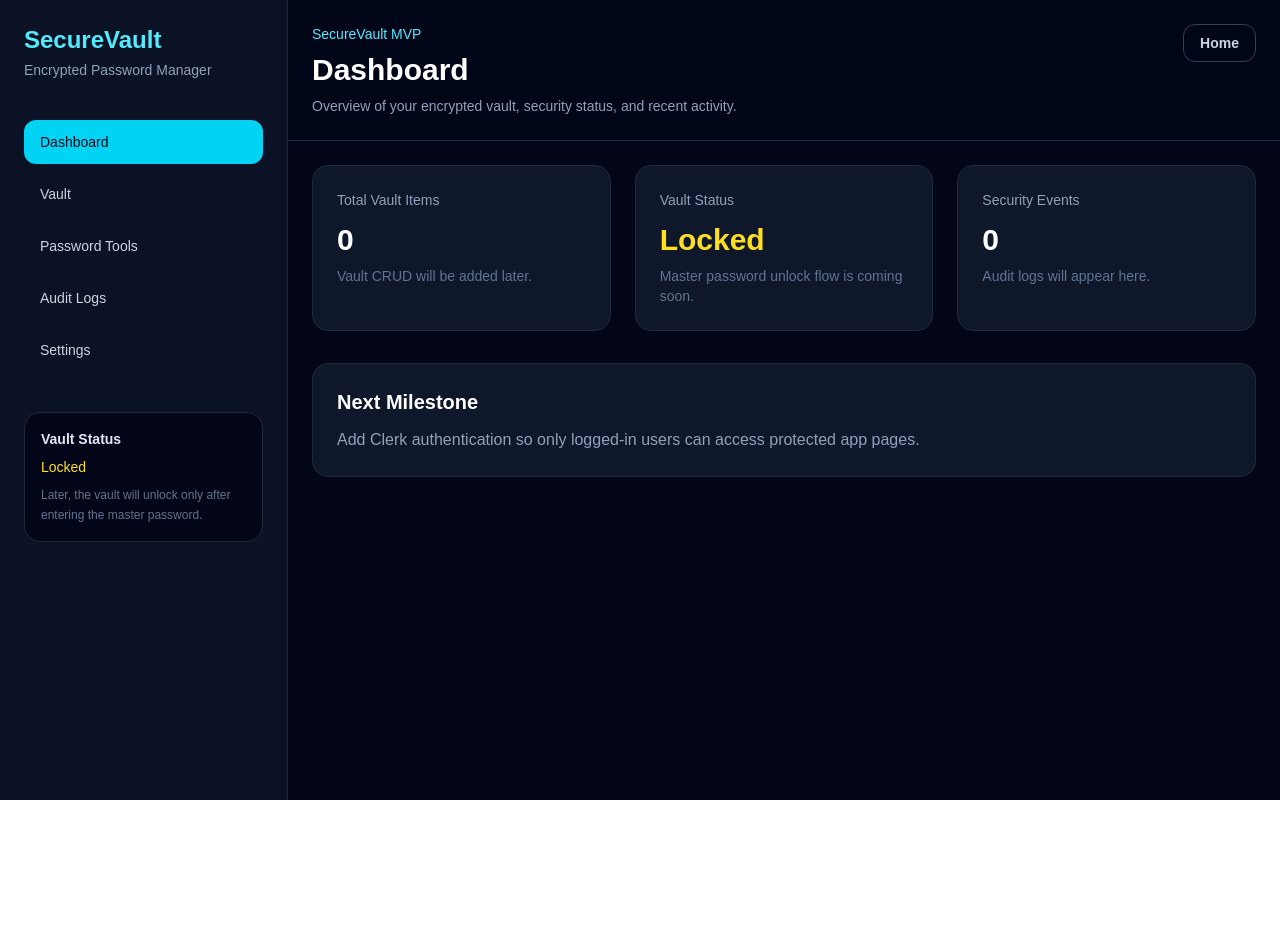
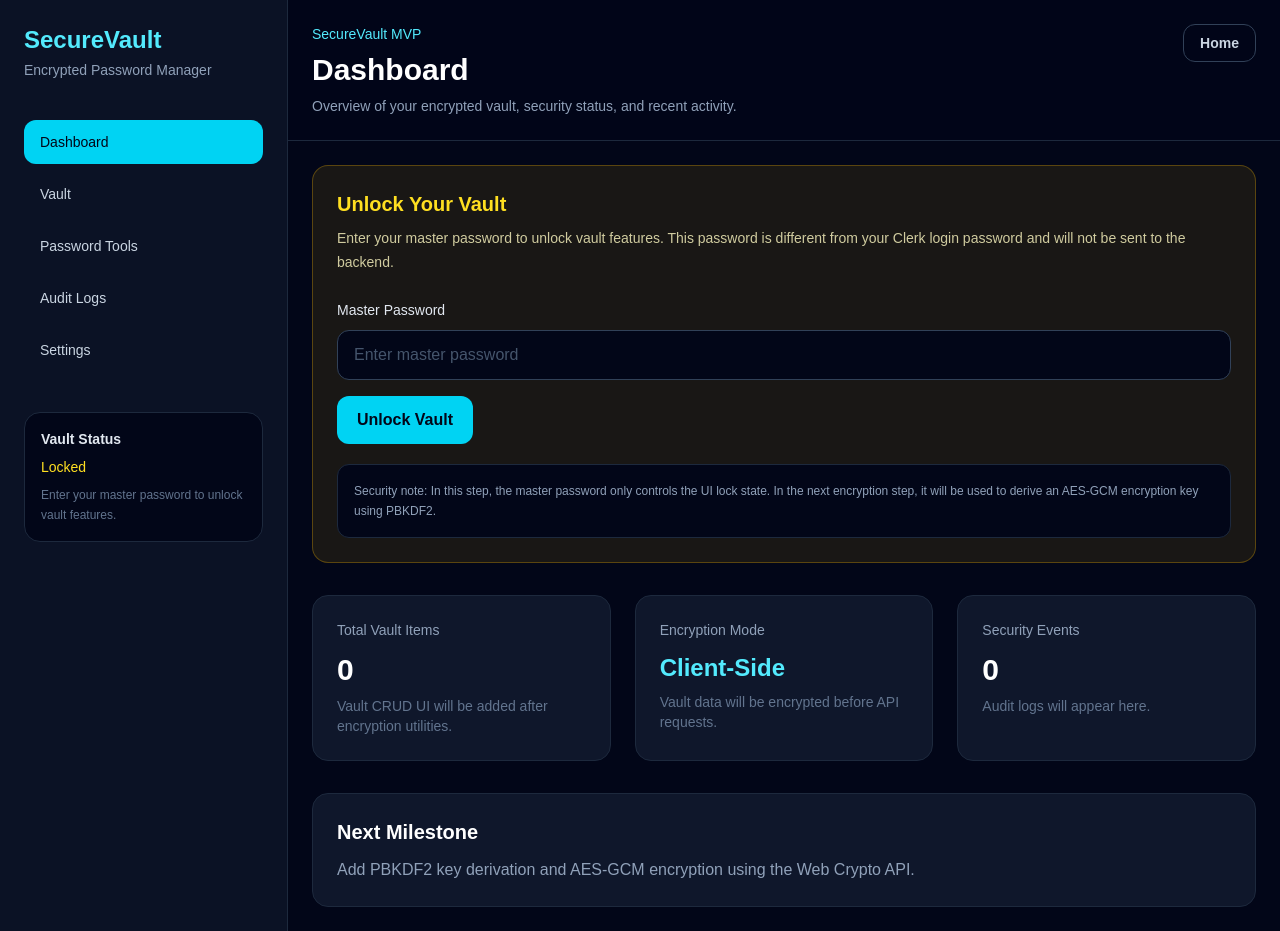
Before and after one commit to Alwaz1143/securevault, a Next.js app: page /dashboard in a window 1280 px wide. Before the commit the page ends 800 px from the top, so only its background shows below. Built offline with nearby package versions, Linux system fonts and the light colour scheme.

Commit message:
Add master password unlock flow

```diff
--- a/app/dashboard/page.tsx
+++ b/app/dashboard/page.tsx
@@ -1,4 +1,5 @@
 import DashboardShell from "@/components/DashboardShell";
+import MasterPasswordUnlock from "@/components/MasterPasswordUnlock";
 
 export default function DashboardPage() {
   return (
@@ -6,20 +7,25 @@
       title="Dashboard"
       description="Overview of your encrypted vault, security status, and recent activity."
     >
+      <div className="space-y-8">
+        <MasterPasswordUnlock />
+
         <div className="grid gap-6 md:grid-cols-3">
           <div className="rounded-2xl border border-slate-800 bg-slate-900 p-6">
             <p className="text-sm text-slate-400">Total Vault Items</p>
             <h3 className="mt-3 text-3xl font-bold">0</h3>
             <p className="mt-2 text-sm text-slate-500">
-            Vault CRUD will be added later.
+              Vault CRUD UI will be added after encryption utilities.
             </p>
           </div>
 
           <div className="rounded-2xl border border-slate-800 bg-slate-900 p-6">
-          <p className="text-sm text-slate-400">Vault Status</p>
-          <h3 className="mt-3 text-3xl font-bold text-yellow-300">Locked</h3>
+            <p className="text-sm text-slate-400">Encryption Mode</p>
+            <h3 className="mt-3 text-2xl font-bold text-cyan-300">
+              Client-Side
+            </h3>
             <p className="mt-2 text-sm text-slate-500">
-            Master password unlock flow is coming soon.
+              Vault data will be encrypted before API requests.
             </p>
           </div>
 
@@ -32,12 +38,13 @@
           </div>
         </div>
 
-      <div className="mt-8 rounded-2xl border border-slate-800 bg-slate-900 p-6">
+        <div className="rounded-2xl border border-slate-800 bg-slate-900 p-6">
           <h3 className="text-xl font-semibold">Next Milestone</h3>
           <p className="mt-3 text-slate-400">
-          Add Clerk authentication so only logged-in users can access protected
-          app pages.
+            Add PBKDF2 key derivation and AES-GCM encryption using the Web
+            Crypto API.
           </p>
+        </div>
       </div>
     </DashboardShell>
   );
--- a/app/layout.tsx
+++ b/app/layout.tsx
@@ -1,5 +1,5 @@
 import type { Metadata } from "next";
-import { ClerkProvider } from "@clerk/nextjs";
+import Providers from "@/components/Providers";
 import "./globals.css";
 
 export const metadata: Metadata = {
@@ -16,7 +16,7 @@
   return (
     <html lang="en">
       <body>
-        <ClerkProvider>{children}</ClerkProvider>
+        <Providers>{children}</Providers>
       </body>
     </html>
   );
--- a/app/vault/page.tsx
+++ b/app/vault/page.tsx
@@ -1,4 +1,6 @@
 import DashboardShell from "@/components/DashboardShell";
+import MasterPasswordUnlock from "@/components/MasterPasswordUnlock";
+import VaultLockedNotice from "@/components/VaultLockedNotice";
 
 export default function VaultPage() {
   return (
@@ -6,6 +8,11 @@
       title="Vault"
       description="Manage encrypted website, app, and account credentials."
     >
+      <div className="space-y-8">
+        <MasterPasswordUnlock />
+
+        <VaultLockedNotice />
+
         <div className="rounded-2xl border border-slate-800 bg-slate-900 p-6">
           <div className="flex flex-col justify-between gap-4 sm:flex-row sm:items-center">
             <div>
@@ -22,11 +29,12 @@
           </div>
 
           <div className="mt-8 rounded-xl border border-dashed border-slate-700 p-8 text-center">
-          <p className="text-slate-300">No vault items yet.</p>
+            <p className="text-slate-300">No vault items loaded yet.</p>
             <p className="mt-2 text-sm text-slate-500">
-            Vault CRUD will be implemented after authentication and database
-            setup.
+              Vault item UI will be connected after encryption utilities are
+              added.
             </p>
+          </div>
         </div>
       </div>
     </DashboardShell>
--- a/components/DashboardShell.tsx
+++ b/components/DashboardShell.tsx
@@ -3,6 +3,7 @@
 import Link from "next/link";
 import { usePathname } from "next/navigation";
 import { UserButton } from "@clerk/nextjs";
+import { useVault } from "@/contexts/VaultContext";
 
 type DashboardShellProps = {
   children: React.ReactNode;
@@ -39,6 +40,7 @@
   description,
 }: DashboardShellProps) {
   const pathname = usePathname();
+  const { isVaultUnlocked, lockVault } = useVault();
 
   return (
     <main className="min-h-screen bg-slate-950 text-white">
@@ -75,11 +77,29 @@
             <p className="text-sm font-semibold text-slate-200">
               Vault Status
             </p>
-            <p className="mt-2 text-sm text-yellow-300">Locked</p>
+
+            <p
+              className={`mt-2 text-sm ${
+                isVaultUnlocked ? "text-emerald-300" : "text-yellow-300"
+              }`}
+            >
+              {isVaultUnlocked ? "Unlocked" : "Locked"}
+            </p>
+
             <p className="mt-2 text-xs leading-5 text-slate-500">
-              Later, the vault will unlock only after entering the master
-              password.
+              {isVaultUnlocked
+                ? "Vault features are available for this browser session."
+                : "Enter your master password to unlock vault features."}
             </p>
+
+            {isVaultUnlocked && (
+              <button
+                onClick={lockVault}
+                className="mt-4 w-full rounded-xl border border-slate-700 px-4 py-2 text-sm font-semibold text-slate-300 transition hover:border-red-400 hover:text-red-300"
+              >
+                Lock Vault
+              </button>
+            )}
           </div>
         </aside>
 
--- /dev/null
+++ b/components/MasterPasswordUnlock.tsx
@@ -0,0 +1,109 @@
+"use client";
+
+import { useState } from "react";
+import { useVault } from "@/contexts/VaultContext";
+
+export default function MasterPasswordUnlock() {
+  const { isVaultUnlocked, unlockedAt, unlockVault, lockVault } = useVault();
+  const [masterPassword, setMasterPassword] = useState("");
+  const [error, setError] = useState("");
+
+  function handleUnlock(event: React.FormEvent<HTMLFormElement>) {
+    event.preventDefault();
+    setError("");
+
+    const success = unlockVault(masterPassword);
+
+    if (!success) {
+      setError("Master password must be at least 8 characters for now.");
+      return;
+    }
+
+    /*
+      Important:
+      Clear the input after unlocking so the password is not kept in the form.
+    */
+    setMasterPassword("");
+  }
+
+  if (isVaultUnlocked) {
+    return (
+      <div className="rounded-2xl border border-emerald-500/30 bg-emerald-500/10 p-6">
+        <div className="flex flex-col justify-between gap-4 sm:flex-row sm:items-center">
+          <div>
+            <h3 className="text-xl font-semibold text-emerald-300">
+              Vault Unlocked
+            </h3>
+            <p className="mt-2 text-sm text-emerald-100/80">
+              Your vault is unlocked in this browser session.
+            </p>
+
+            {unlockedAt && (
+              <p className="mt-2 text-xs text-emerald-100/60">
+                Unlocked at: {new Date(unlockedAt).toLocaleTimeString()}
+              </p>
+            )}
+          </div>
+
+          <button
+            onClick={lockVault}
+            className="rounded-xl border border-emerald-400/40 px-5 py-3 font-semibold text-emerald-200 transition hover:bg-emerald-400 hover:text-slate-950"
+          >
+            Lock Vault
+          </button>
+        </div>
+      </div>
+    );
+  }
+
+  return (
+    <div className="rounded-2xl border border-yellow-500/30 bg-yellow-500/10 p-6">
+      <h3 className="text-xl font-semibold text-yellow-300">
+        Unlock Your Vault
+      </h3>
+
+      <p className="mt-2 text-sm leading-6 text-yellow-100/80">
+        Enter your master password to unlock vault features. This password is
+        different from your Clerk login password and will not be sent to the
+        backend.
+      </p>
+
+      <form onSubmit={handleUnlock} className="mt-6 space-y-4">
+        <div>
+          <label
+            htmlFor="masterPassword"
+            className="text-sm font-medium text-slate-200"
+          >
+            Master Password
+          </label>
+
+          <input
+            id="masterPassword"
+            type="password"
+            value={masterPassword}
+            onChange={(event) => setMasterPassword(event.target.value)}
+            placeholder="Enter master password"
+            className="mt-2 w-full rounded-xl border border-slate-700 bg-slate-950 px-4 py-3 text-slate-100 outline-none transition placeholder:text-slate-600 focus:border-cyan-400"
+          />
+        </div>
+
+        {error && <p className="text-sm text-red-300">{error}</p>}
+
+        <button
+          type="submit"
+          className="rounded-xl bg-cyan-400 px-5 py-3 font-semibold text-slate-950 transition hover:bg-cyan-300"
+        >
+          Unlock Vault
+        </button>
+      </form>
+
+      <div className="mt-5 rounded-xl border border-slate-800 bg-slate-950 p-4">
+        <p className="text-xs leading-5 text-slate-400">
+          Security note: In this step, the master password only controls the UI
+          lock state. In the next encryption step, it will be used to derive an
+          AES-GCM encryption key using PBKDF2.
+        </p>
+      </div>
+    </div>
+  );
+}
--- /dev/null
+++ b/components/Providers.tsx
@@ -0,0 +1,12 @@
+"use client";
+
+import { ClerkProvider } from "@clerk/nextjs";
+import { VaultProvider } from "@/contexts/VaultContext";
+
+export default function Providers({ children }: { children: React.ReactNode }) {
+  return (
+    <ClerkProvider>
+      <VaultProvider>{children}</VaultProvider>
+    </ClerkProvider>
+  );
+}
--- /dev/null
+++ b/components/VaultLockedNotice.tsx
@@ -0,0 +1,23 @@
+"use client";
+
+import { useVault } from "@/contexts/VaultContext";
+
+export default function VaultLockedNotice() {
+  const { isVaultUnlocked } = useVault();
+
+  if (isVaultUnlocked) {
+    return (
+      <div className="rounded-2xl border border-emerald-500/30 bg-emerald-500/10 p-5 text-sm text-emerald-100/80">
+        Vault is unlocked. In the next step, decrypted vault items will be shown
+        only while this state is active.
+      </div>
+    );
+  }
+
+  return (
+    <div className="rounded-2xl border border-red-500/30 bg-red-500/10 p-5 text-sm text-red-100/80">
+      Vault is locked. Vault items should not be decrypted or displayed until
+      the master password unlock flow is completed.
+    </div>
+  );
+}
--- /dev/null
+++ b/contexts/VaultContext.tsx
@@ -0,0 +1,77 @@
+"use client";
+
+import {
+  createContext,
+  useContext,
+  useMemo,
+  useState,
+  type ReactNode,
+} from "react";
+
+type VaultContextValue = {
+  isVaultUnlocked: boolean;
+  unlockedAt: string | null;
+  unlockVault: (masterPassword: string) => boolean;
+  lockVault: () => void;
+};
+
+const VaultContext = createContext<VaultContextValue | undefined>(undefined);
+
+export function VaultProvider({ children }: { children: ReactNode }) {
+  const [isVaultUnlocked, setIsVaultUnlocked] = useState(false);
+  const [unlockedAt, setUnlockedAt] = useState<string | null>(null);
+
+  function unlockVault(masterPassword: string) {
+    if (masterPassword.length < 8) {
+      return false;
+    }
+
+    /*
+      Important:
+      For now, we only use the master password to unlock the UI state.
+
+      We are NOT storing:
+      - master password
+      - encryption key
+      - plaintext vault data
+
+      In the next steps, this function will derive a CryptoKey using PBKDF2.
+    */
+    setIsVaultUnlocked(true);
+    setUnlockedAt(new Date().toISOString());
+
+    return true;
+  }
+
+  function lockVault() {
+    /*
+      Later, this will also clear the in-memory encryption key.
+    */
+    setIsVaultUnlocked(false);
+    setUnlockedAt(null);
+  }
+
+  const value = useMemo(
+    () => ({
+      isVaultUnlocked,
+      unlockedAt,
+      unlockVault,
+      lockVault,
+    }),
+    [isVaultUnlocked, unlockedAt]
+  );
+
+  return (
+    <VaultContext.Provider value={value}>{children}</VaultContext.Provider>
+  );
+}
+
+export function useVault() {
+  const context = useContext(VaultContext);
+
+  if (!context) {
+    throw new Error("useVault must be used inside VaultProvider");
+  }
+
+  return context;
+}
```
Lines whose indentation alone changed are shown as unchanged.
